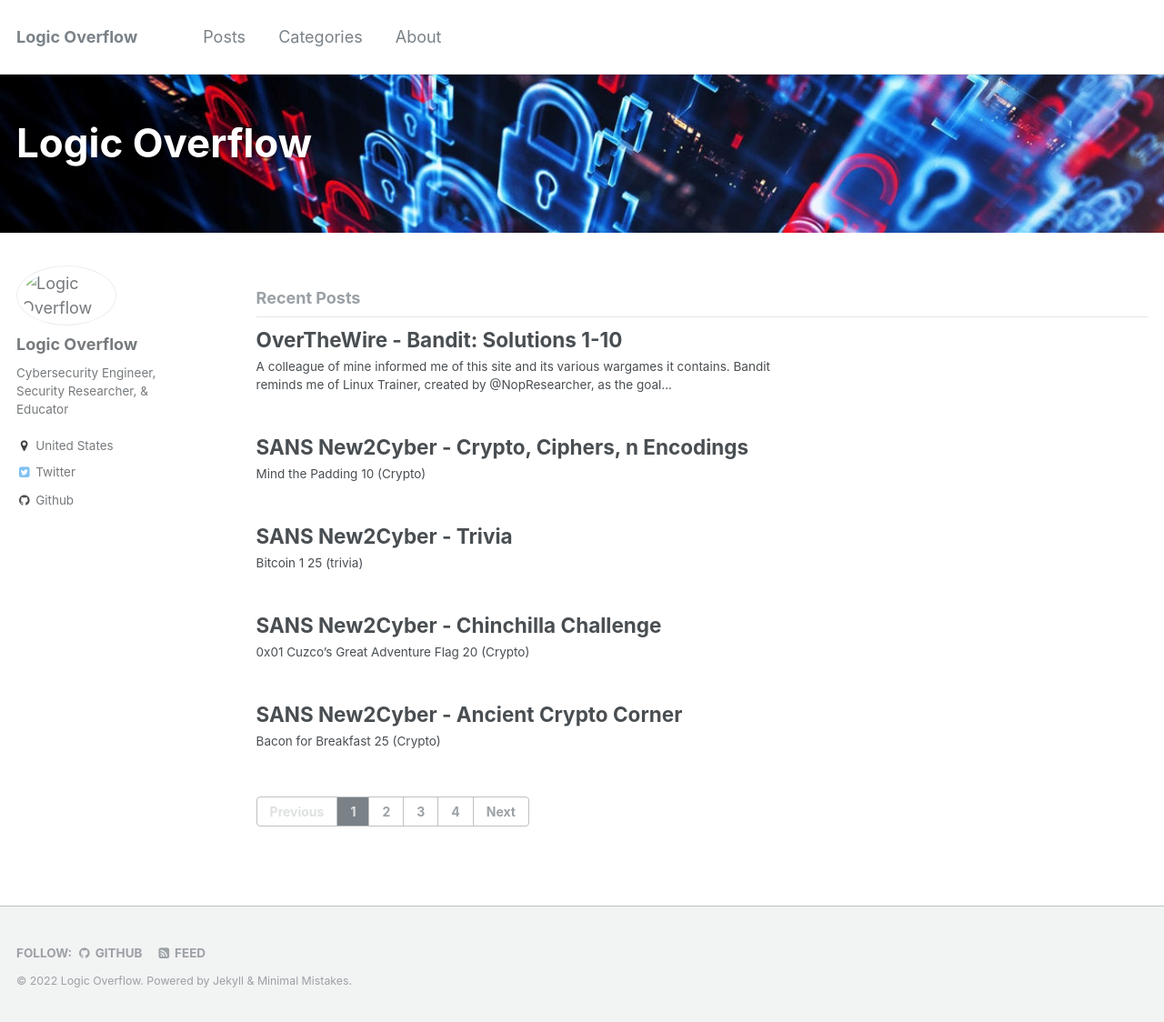
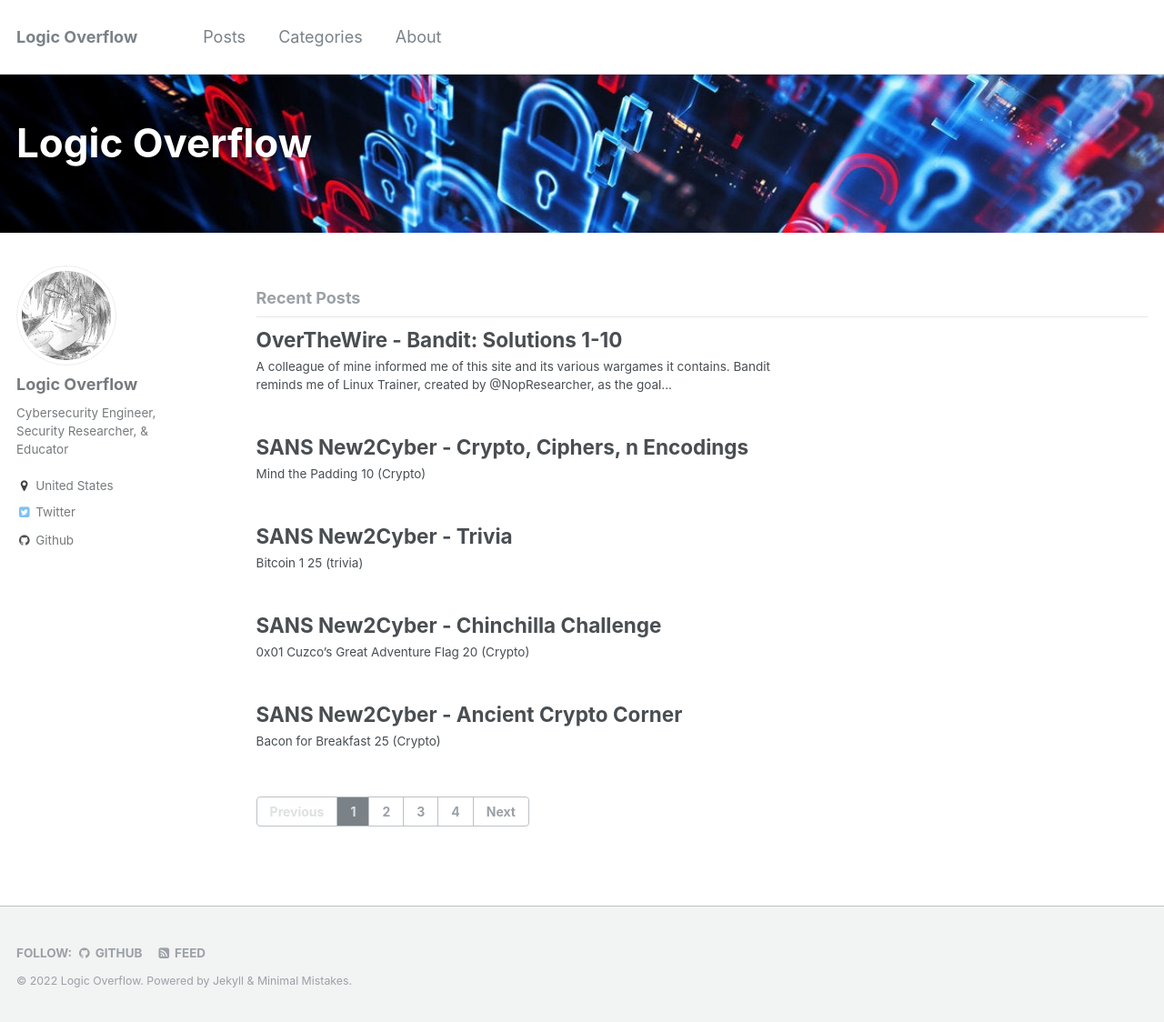
Before and after one commit to logicoverflow/logicoverflow.github.io, a Jekyll site: the page built from index.html, in a window 1280 px wide and 1124 px high. Shown: the whole window at 91% size. Built offline with Jekyll 4.4.1, drawn with Linux system fonts in a browser that asks for light colours; the list of posts is cut into pages by our own code.

Commit message:
DEFCON Update

```diff
--- a/_config.yml
+++ b/_config.yml
@@ -78,7 +78,7 @@ analytics:
 # Site Author
 author:
   name             : "Logic Overflow"
-  avatar           : "/images/profile-image.png"
+  avatar           : "profile-image.png"
   bio              : "Cybersecurity Engineer, Security Researcher, & Educator"
   location         : "United States"
   email            :
```
